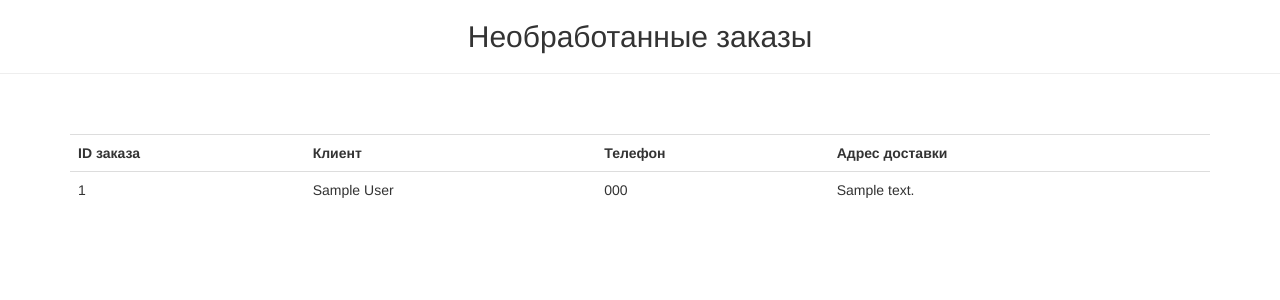
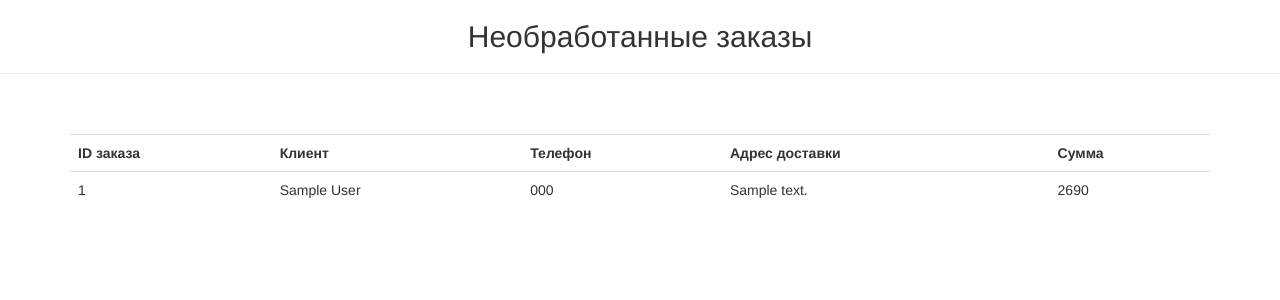
Before and after one commit to conformist-mw/star-burger, a Django app: page /manager/orders/ in a window 1280 px wide. Shown: the part 52-352 px from the top of the page. Run offline with Django 3.2, Linux system fonts and the light colour scheme; a user stored in the database is signed in; data comes from the database, SQL or seed files in the repository; tables that the repository leaves empty hold one stand-in row (values such as "Sample post"); some libraries are stand-ins or nearby versions.

Commit message:
added orders sum to the manager table

```diff
--- a/code/restaurateur/templates/order_items.html
+++ b/code/restaurateur/templates/order_items.html
@@ -17,6 +17,7 @@
       <th>Клиент</th>
       <th>Телефон</th>
       <th>Адрес доставки</th>
+      <th>Сумма</th>
     </tr>
 
     {% for item in order_items %}
@@ -25,6 +26,7 @@
         <td>{{ item.first_name }} {{ item.last_name }}</td>
         <td>{{ item.phone }}</td>
         <td>{{ item.address }}</td>
+        <td>{{ item.total_sum }}</td>
       </tr>
     {% endfor %}
    </table>
--- a/code/restaurateur/views.py
+++ b/code/restaurateur/views.py
@@ -2,6 +2,7 @@ from django import forms
 from django.contrib.auth import authenticate, login
 from django.contrib.auth import views as auth_views
 from django.contrib.auth.decorators import user_passes_test
+from django.db.models import F, Sum
 from django.shortcuts import redirect, render
 from django.urls import reverse_lazy
 from django.views import View
@@ -97,7 +98,9 @@ def view_restaurants(request):
 
 @user_passes_test(is_manager, login_url='restaurateur:login')
 def view_orders(request):
-    orders = Order.objects.all()
+    orders = Order.objects.annotate(
+        total_sum=Sum(F('products__product__price') * F('products__quantity')),
+    )
     return render(request, template_name='order_items.html', context={
         'order_items': orders,
     })
```
